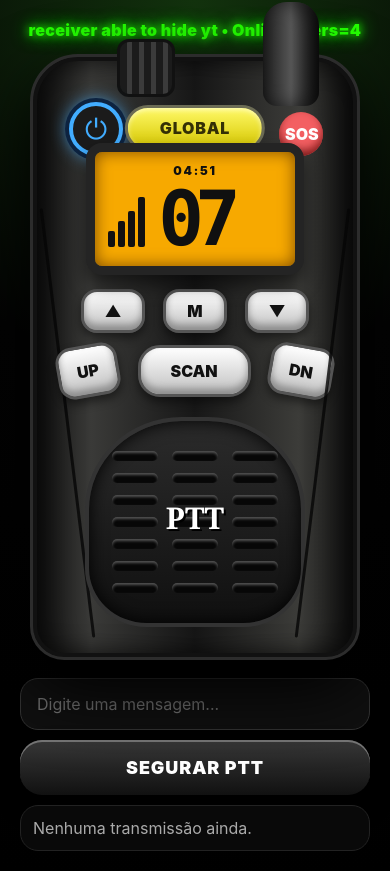
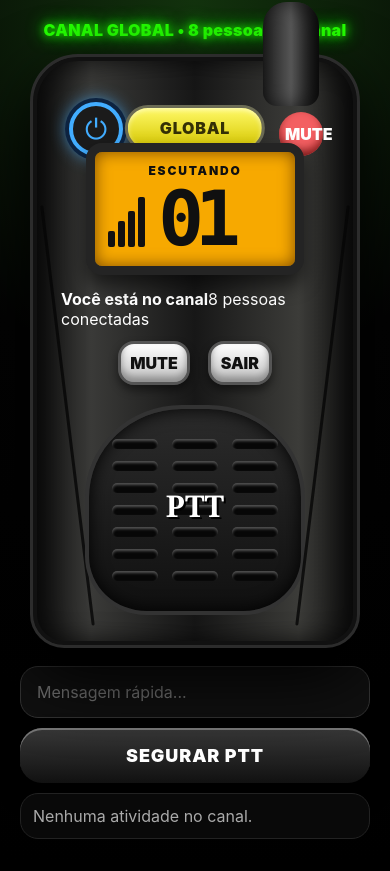
Before and after one commit to thiagodouglas19t-lang/Thklayus-hub, a React (Vite) app: page / in a window 390 px wide. Built offline with nearby package versions, Linux system fonts and the light colour scheme.

Commit message:
feat: configure mobile single channel radio

```diff
--- a/src/App.jsx
+++ b/src/App.jsx
@@ -1,11 +1,12 @@
-import { useEffect, useMemo, useRef, useState } from 'react'
+import { useEffect, useRef, useState } from 'react'
 
 const STORAGE_KEY = 'thklayus-radio-log'
-const CHANNELS = ['GLOBAL', 'EQUIPE', 'BASE', 'EMERGÊNCIA']
+const CHANNEL_NAME = 'GLOBAL'
+const BASE_USERS = 7
 
 export default function App() {
-  const [channelIndex, setChannelIndex] = useState(0)
-  const [users, setUsers] = useState(4)
+  const [joined, setJoined] = useState(() => localStorage.getItem('radio-joined') !== 'false')
+  const [muted, setMuted] = useState(() => localStorage.getItem('radio-muted') === 'true')
   const [tx, setTx] = useState(false)
   const [message, setMessage] = useState('')
   const [log, setLog] = useState(() => {
@@ -17,19 +18,22 @@ export default function App() {
   })
   const audioRef = useRef(null)
 
-  const channel = CHANNELS[channelIndex]
-  const clock = useMemo(() => new Date().toLocaleTimeString('pt-BR', { hour: '2-digit', minute: '2-digit' }), [log, tx])
+  const peopleInChannel = joined ? BASE_USERS + 1 : BASE_USERS
+
+  useEffect(() => {
+    localStorage.setItem('radio-joined', String(joined))
+  }, [joined])
+
+  useEffect(() => {
+    localStorage.setItem('radio-muted', String(muted))
+  }, [muted])
 
   useEffect(() => {
     localStorage.setItem(STORAGE_KEY, JSON.stringify(log.slice(-30)))
   }, [log])
 
-  useEffect(() => {
-    const id = setInterval(() => setUsers((n) => (n >= 9 ? 4 : n + 1)), 6000)
-    return () => clearInterval(id)
-  }, [])
-
   function beep(freq = 720, duration = 120) {
+    if (muted || !joined) return
     const AudioContext = window.AudioContext || window.webkitAudioContext
     if (!AudioContext) return
     const ctx = audioRef.current || new AudioContext()
@@ -45,63 +49,82 @@ export default function App() {
     setTimeout(() => oscillator.stop(), duration)
   }
 
-  function nextChannel() {
-    beep(520, 80)
-    setChannelIndex((current) => (current + 1) % CHANNELS.length)
+  function addSystem(text) {
+    setLog((current) => [...current, { id: crypto.randomUUID(), type: 'system', text, at: new Date().toISOString() }])
+  }
+
+  function joinChannel() {
+    setJoined(true)
+    setMuted(false)
+    addSystem('Você entrou no canal GLOBAL.')
+    setTimeout(() => beep(640, 90), 50)
+  }
+
+  function leaveChannel() {
+    setJoined(false)
+    setTx(false)
+    addSystem('Você saiu do canal. O rádio ficou em silêncio.')
+  }
+
+  function toggleMute() {
+    const next = !muted
+    setMuted(next)
+    addSystem(next ? 'Você silenciou o canal.' : 'Você voltou a escutar o canal.')
+    if (!next) setTimeout(() => beep(760, 90), 50)
   }
 
   function transmit() {
+    if (!joined) return joinChannel()
     const text = message.trim() || 'Sinal enviado pelo rádio.'
     beep(880, 140)
     setTx(true)
-    setLog((current) => [...current, { id: crypto.randomUUID(), channel, text, at: new Date().toISOString() }])
+    setLog((current) => [...current, { id: crypto.randomUUID(), type: 'message', text, at: new Date().toISOString() }])
     setMessage('')
     setTimeout(() => setTx(false), 900)
   }
 
   return (
     <main className="app">
-      <section className="station">
-        <p className="online">receiver able to hide yt • Online Users={users}</p>
-        <div className={`radio ${tx ? 'is-tx' : ''}`}>
+      <section className="station mobile-station">
+        <p className="online">CANAL {CHANNEL_NAME} • {peopleInChannel} pessoas no canal</p>
+
+        <div className={`radio mobile-radio ${tx ? 'is-tx' : ''} ${!joined ? 'is-off' : ''} ${muted ? 'is-muted' : ''}`}>
           <div className="antenna" />
-          <div className="knob" />
-          <button className="power" onClick={() => beep(440, 120)}>⏻</button>
-          <button className="sos" onClick={() => setMessage('SOS: preciso de comunicação agora.')}>SOS</button>
+          <div className="phone-notch" />
+          <button className="power" onClick={joined ? leaveChannel : joinChannel}>{joined ? '⏻' : '▶'}</button>
+          <button className="sos" onClick={toggleMute}>{muted ? 'ON' : 'MUTE'}</button>
 
-          <div className="brand">{channel}</div>
+          <div className="brand">{joined ? CHANNEL_NAME : 'FORA'}</div>
 
           <div className="screen">
-            <div className="mini">{clock}</div>
-            <div className="channel">{String(channelIndex + 7).padStart(2, '0')}</div>
+            <div className="mini">{joined ? (muted ? 'MUDO' : 'ESCUTANDO') : 'DESCONECTADO'}</div>
+            <div className="channel">01</div>
             <div className="bars"><i /><i /><i /><i /></div>
           </div>
 
-          <div className="controls">
-            <button onClick={nextChannel}>▲</button>
-            <button onClick={() => beep()}>M</button>
-            <button onClick={nextChannel}>▼</button>
+          <div className="status-card">
+            <strong>{joined ? 'Você está no canal' : 'Você saiu do canal'}</strong>
+            <span>{joined ? `${peopleInChannel} pessoas conectadas` : 'Toque em ENTRAR para escutar'}</span>
           </div>
 
-          <div className="scan-row">
-            <button onClick={nextChannel}>UP</button>
-            <button className="scan" onClick={nextChannel}>SCAN</button>
-            <button onClick={nextChannel}>DN</button>
+          <div className="controls channel-actions">
+            <button onClick={toggleMute} disabled={!joined}>{muted ? 'OUVIR' : 'MUTE'}</button>
+            <button onClick={joined ? leaveChannel : joinChannel}>{joined ? 'SAIR' : 'ENTRAR'}</button>
           </div>
 
           <div className="speaker">
             {Array.from({ length: 21 }).map((_, index) => <span key={index} />)}
-            <b>PTT</b>
+            <b>{muted || !joined ? 'OFF' : 'PTT'}</b>
           </div>
         </div>
 
         <div className="console">
-          <input value={message} onChange={(e) => setMessage(e.target.value)} placeholder="Digite uma mensagem..." maxLength={120} />
-          <button className="ptt" onClick={transmit}>{tx ? 'TRANSMITINDO' : 'SEGURAR PTT'}</button>
+          <input value={message} onChange={(e) => setMessage(e.target.value)} placeholder={joined ? 'Mensagem rápida...' : 'Entre no canal para transmitir'} maxLength={120} disabled={!joined} />
+          <button className="ptt" onClick={transmit}>{!joined ? 'ENTRAR NO CANAL' : tx ? 'TRANSMITINDO' : 'SEGURAR PTT'}</button>
           <div className="log">
-            {log.length === 0 ? <p>Nenhuma transmissão ainda.</p> : log.slice().reverse().map((item) => (
-              <article key={item.id}>
-                <strong>{item.channel}</strong>
+            {log.length === 0 ? <p>Nenhuma atividade no canal.</p> : log.slice().reverse().map((item) => (
+              <article key={item.id} className={item.type === 'system' ? 'system-log' : ''}>
+                <strong>{item.type === 'system' ? 'SISTEMA' : CHANNEL_NAME}</strong>
                 <span>{new Date(item.at).toLocaleTimeString('pt-BR', { hour: '2-digit', minute: '2-digit' })}</span>
                 <p>{item.text}</p>
               </article>
```
